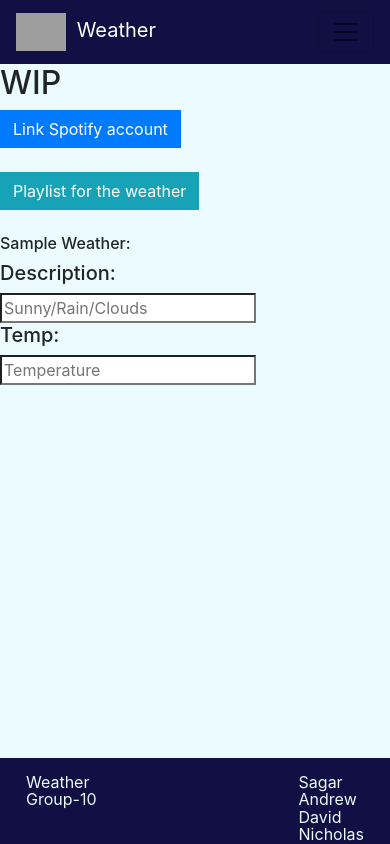
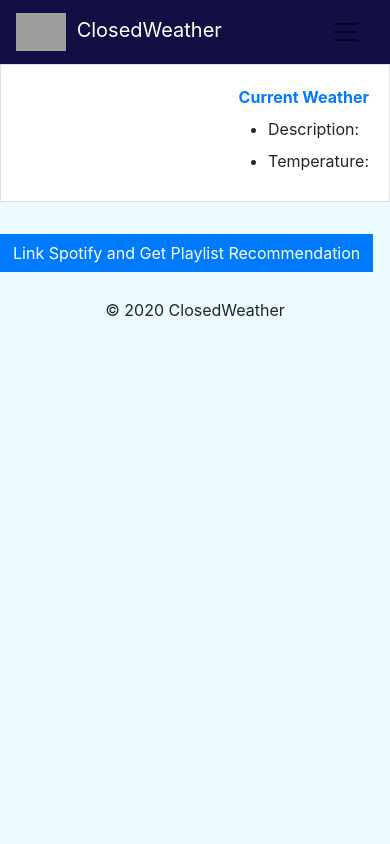
Before and after one commit to delaguardianick/Weather-Website, a PHP site: page /spotify.php in a window 390 px wide; the page is wider, and only the part inside the window is pictured. Run offline with PHP 8.4, Linux system fonts and the light colour scheme; data that the repository does not hold is empty; some libraries are stand-ins or nearby versions; grey boxes are pictures that could not be loaded.

Commit message:
Styled page and reduced to 1 button

```diff
--- a/css/index.css
+++ b/css/index.css
@@ -561,36 +561,76 @@ tr:nth-child(even) {
 
 /* Spotify */
 
+@media screen and (min-width:600px){
+  .spotify-instructions{
+    display: none;
+  }
+
+#spotify-icon {
+  width: 15%;
+  vertical-align: middle;
+  border-style: none;
+}
+
 #show-playlist {
   margin-top: 3em;
-  margin-left: 1em;
-  border: 1px;
 }
 
 #show-playlist img {
-  width: 40%;
+    width: 130%;
 }
 
-#spotify #text, #spotify #sample-weather {
+.w-50 {
+  width: 100%;
+}
+
+#spotify {
+  margin-bottom: 3em;
+}
+
+#spotify #spotify-buttons{
   align-items: center;
   width: 500px;
   margin: 0 auto;
+  z-index : 99;
+}
+
+#playlist-cover {
+  width: auto;
+  height: 250px;
+  margin-right: 9em;
+  margin-top: 2em;
 }
 
 #spotify #rec-playlist {
   width: 80%
 }
 
-.container {
-  /* width: 25%; */
-  margin: 0 auto; /* Added */
-  float: none; /* Added */
-  margin-bottom: 10px; /* Added */
-  margin-top: 3em;
+#weather-list {
+  list-style-type: none;
 }
 
+
+#spotify-container {
+  display: -webkit-box;
+  display: -ms-flexbox;
+  display: flex;
+  -ms-flex-wrap: wrap;
+  flex-wrap: wrap;
+  margin-right: -15px;
+  margin-left: -15px;
+}
+
+#spotify-instructions {
+    padding-left: 2em;
+    position: absolute;
+      bottom: 0;
+    padding-bottom: 6em;
+      width: 100%;
+  }
 .card {
   border: 0px;
+  background-color: transparent;
 }
 
 .card-header {
@@ -619,6 +659,24 @@ tr:nth-child(even) {
   width: 30px;
 }
 
+#current-weather-title{
+  font-weight: bold;
+  padding-top: 1.5em
+}
+
+#spotify-title, #sample-city{
+  font-weight: bold;
+}
+
+#spotify-appended {
+  padding-top: 4em;
+  width: 80%;
+}
+
+#current-weather-card {
+  padding-right: 5em;
+}
+
   /* FOOTER */
   body{
     min-height: 100vh;
@@ -631,7 +689,7 @@ tr:nth-child(even) {
     position: absolute;
     bottom: 0;
     width: 100%;
-    /* height: 3.5rem; */
+    height: 3.5rem;
     background-color: #110F43;
     color: #EBFBFF;
   }
@@ -644,6 +702,7 @@ tr:nth-child(even) {
     margin-right: 10px;
     margin-left: 10px;
   }
+
 
   /* Contact us*/
 
--- a/spotify.php
+++ b/spotify.php
@@ -16,33 +16,38 @@
     <link rel="preconnect" href="https://fonts.gstatic.com">
     <link href="https://fonts.googleapis.com/css2?family=Open+Sans:ital,wght@0,300;0,400;0,600;0,700;0,800;1,300;1,400;1,600;1,700;1,800&display=swap" rel="stylesheet">
  <?php include 'template/navigation.php';?>
- <?php include 'template/footer.php';?>
 
 <div id="spotify">
-    <h2>WIP</h2>
-    <div id="text">
-        <div>
-            <a id="authenticate" href="#" class="btn btn-primary">Link Spotify account</a>
+    <div class="row mb-2 d-flex" id="spotify-appended" >
+            <div class="col-md-6">
+                <div class="card flex-md-row mb-4 box-shadow h-md-250" id="spotify-card">
+                    <div class="card-body d-flex flex-column align-items-end" id="current-weather-card">
+                        <strong class="d-inline-block mb-2 text-primary">Current Weather
+                            <h3 class="mb-0">
+                                <a class="text-dark" href="#" id="sampleCity"></a>
+                            </h3>
+                        </strong>
+                        <img class="card-img-right flex-auto d-none d-md-block" id="w-icon" data-src="holder.js/200x250?theme=thumb" alt="Thumbnail [200x250]" style="width: auto" src="" data-holder-rendered="true">
+                        <ul class="card-text mb-auto" id="weather-list">
+                            <li>Description: <h4 id="sampleDesc"></h4></li>
+                            <li>Temperature: <h4 id="sampleTemp"></h4></li>
+                        </ul>
+                    </div>
+                </div>
+            </div>
         </div>
-        <br>
-        <div>
-            <button class="btn btn-info" onclick="code_to_token()">Playlist for the weather</button>
+
+
+    <div id="spotify">
+        <div id="spotify-buttons">
+            <div>
+                <a id="authenticate" href="#" class="btn btn-primary">Link Spotify and Get Playlist Recommendation</a>
+            </div>
+            <br>
         </div>
     </div>
-    <br>
-    <div id="sample-weather">
-        <h6>Sample Weather: </h6>
-        <h5>Description:</h5>
-        <input type="text" placeholder="Sunny/Rain/Clouds" id="sampleDesc">
-        <br>
-        <h5>Temp:</h5>
-        <input type="text" placeholder="Temperature" id="sampleTemp">
-
-    </div>
-    <div id="show-playlist">
-
-    </div>
 </div>
+    <?php include 'template/footer.php';?>
     <script src="js/spotify-playlist.js"></script>
     </body>
 </html>
--- a/template/footer.php
+++ b/template/footer.php
@@ -1,9 +1,8 @@
 <?php
 echo '
     <footer class="footer">
-        <div class="">
-            <span class="float-left mt-3 ml-3">Weather<br>Group-10</span>
-            <span class="float-right mt-3 mr-3">Sagar<br>Andrew<br>David<br>Nicholas</span>
+        <div class="text-center">
+            <span class="align-middle">&copy; 2020 ClosedWeather<br></span>
         </div>
     </footer>
 ';
--- a/template/navigation.php
+++ b/template/navigation.php
@@ -1,7 +1,7 @@
 <?php
 echo '
 <nav class="navbar navbar-expand-lg navbar-light text-white d-flex">
-    <a class="navbar-brand text-white" href="#"> <img src="https://images-na.ssl-images-amazon.com/images/I/61nuuPxUvaL.png" alt="" id="logo"> Weather</a>
+    <a class="navbar-brand text-white" href="index.php"> <img src="https://images-na.ssl-images-amazon.com/images/I/61nuuPxUvaL.png" alt="" id="logo"> ClosedWeather</a>
     <button class="navbar-toggler " type="button" data-toggle="collapse" data-target="#navbarNavDropdown" aria-controls="navbarNavDropdown" aria-expanded="false" aria-label="Toggle navigation">
       <span class="navbar-toggler-icon"></span>
     </button>
@@ -45,6 +45,5 @@ echo '
     </div>
     </div>
     </nav>
-
 ';
 ?>
```
Also changed, not shown: js/spotify-playlist.js (+123 -32 lines).
